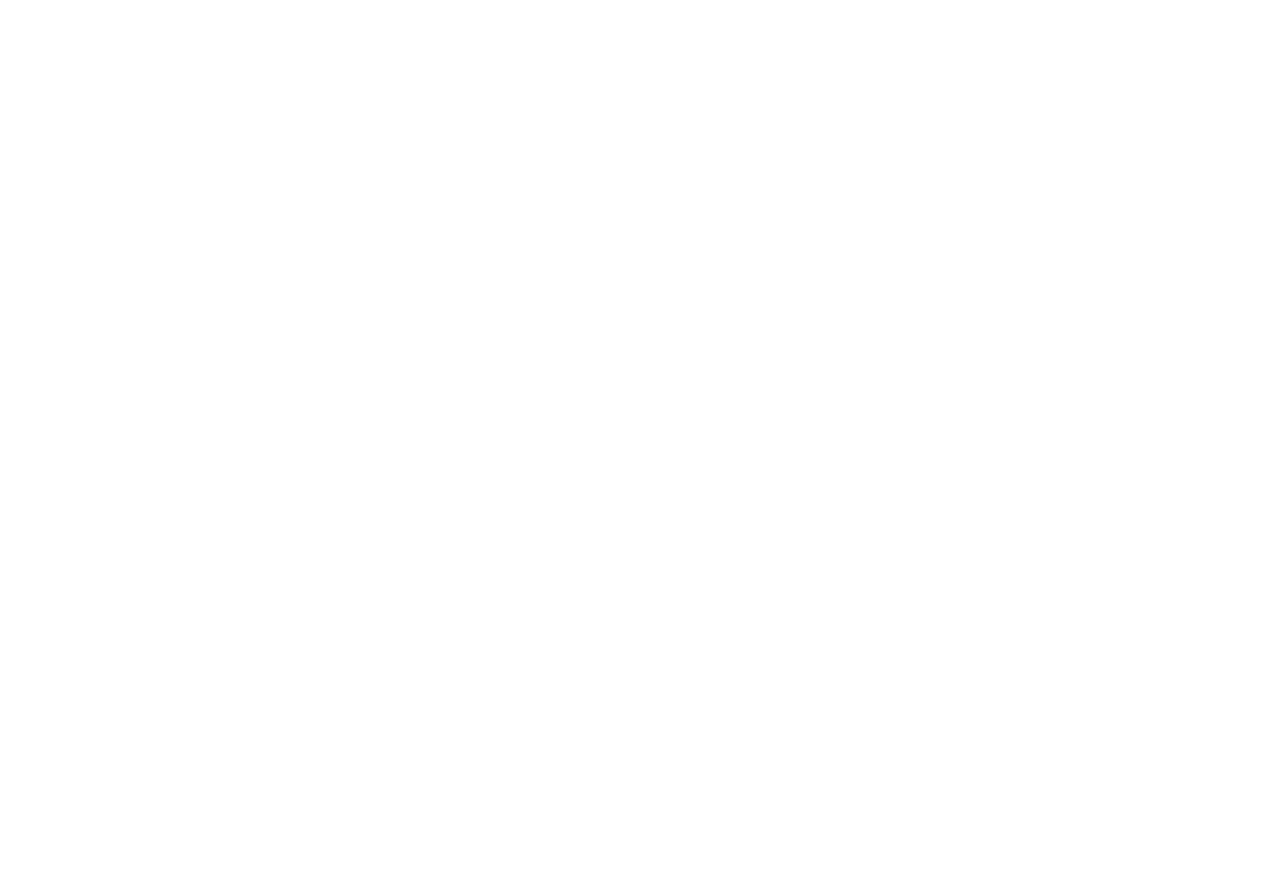
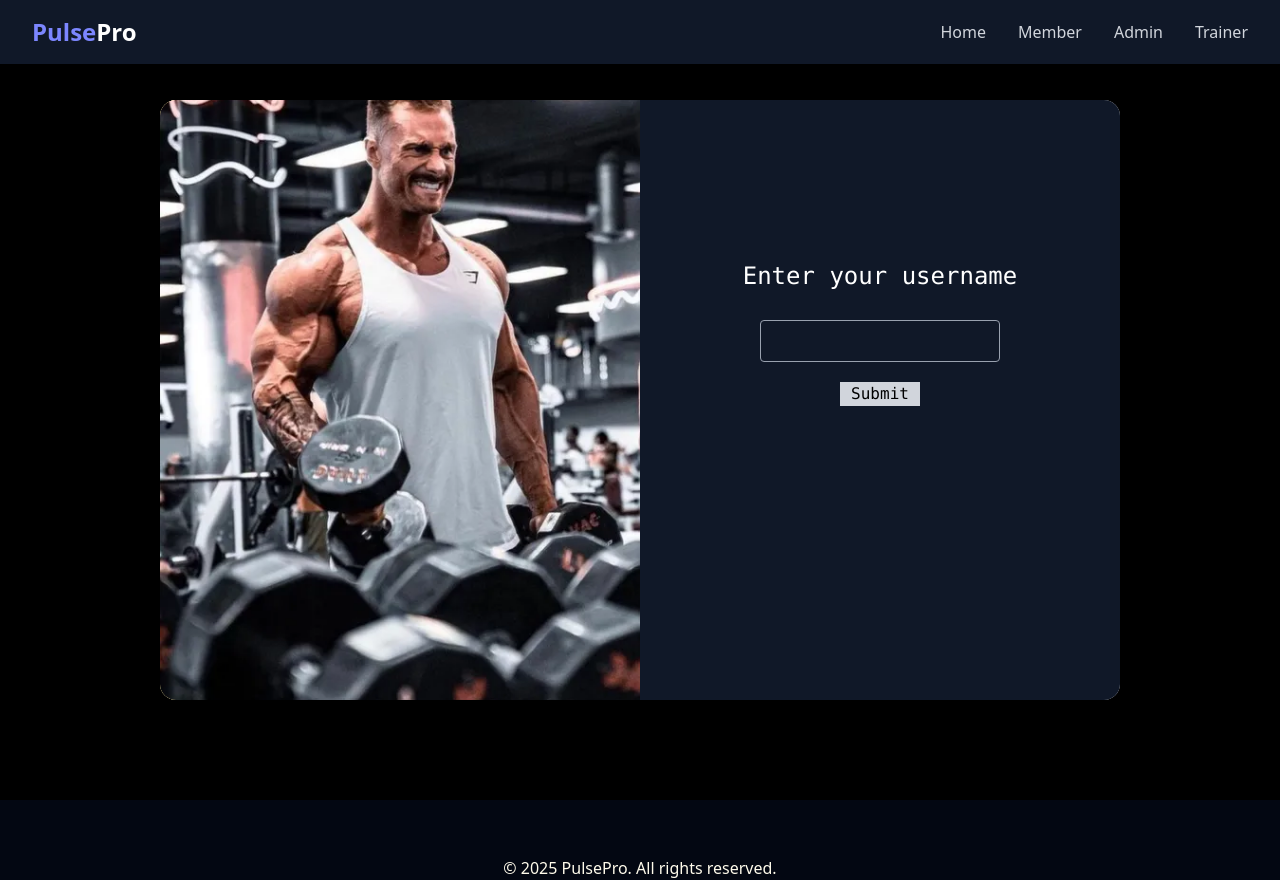
Before and after one commit to Rusira54321/pulseprofrontend, a React (Vite) app: page /username in a window 1280 px wide. Before the commit this address had no page. Before the commit the page ends 800 px from the top, so only its background shows below. Built offline with nearby package versions, Linux system fonts and the light colour scheme; a web font is replaced by a local one.

Commit message:
i fix somebugs

```diff
--- a/src/App.jsx
+++ b/src/App.jsx
@@ -4,6 +4,7 @@
 import Login from './components/Login/Login'
 import Signup from './components/Signup/Signup'
 import {Route,Routes} from "react-router-dom"
+import Username from "./components/Username/Username"
 import Displaytrainers from "./components/displaytrainer/DisplayTrainer"
 import Email from './components/Email/Email'
 import Otp from './components/Otp/Otp'
@@ -33,6 +34,7 @@
           <Route path="otp" element={<Otp />} />
           <Route path='/trainer/login' element={<Trainerlogin/>}/>
           <Route path="reset" element={<ResetPassword />} />
+          <Route path='username' element={<Username/>}/>
         </Route>
 
         {/* Standalone route (not using Homenavbar) */}
--- a/src/components/Addmember/Addmember.jsx
+++ b/src/components/Addmember/Addmember.jsx
@@ -3,6 +3,8 @@
 import {toast,Bounce} from "react-toastify"
 import member from "../Addmember/member.jpg"
 const Addmember = () => {
+    const getUrl = "http://localhost:5000/trainer/gettrainername"
+
     const [name,setName] = useState("")
     const [username,setUsername] = useState("")
     const [password,setPassword] = useState("")
@@ -11,6 +13,7 @@
     const [trainer,setTrainer] = useState("")
     const [data,setdata] = useState([])
     const [profile,setprofile] = useState(null)
+
     useEffect(()=>{
         const key = localStorage.getItem("gymkey")
         const getdetails = async() =>{
@@ -25,45 +28,45 @@
         }
         getdetails()
     },[])
-    const handleSubmit = async(e) =>{
-            e.preventDefault()
-            const key = localStorage.getItem("gymkey")
-            const formdata = new FormData()
-            formdata.append("name",name)
-            formdata.append("username",username)
-            formdata.append("password",password)
-            formdata.append("height",height)
-            formdata.append("weight",weight)
-            formdata.append("trainer",trainer)
-            formdata.append("profile",profile)
-            formdata.append("key",key)
-            const urls = "http://localhost:5000/multer/addmember"
-            await axios.post(urls,formdata).then(()=>{
-        toast.success('member added successfully', {
+    const handleSubmit = async (e) => {
+    e.preventDefault();
+    const key = localStorage.getItem("gymkey");
+
+    try {
+        // Get trainer's name based on username
+        const res = await axios.post(getUrl, { username: trainer });
+        const trainerNameFromServer = res.data.name;
+
+        const formdata = new FormData();
+        formdata.append("trainername", trainerNameFromServer); // ✅ Correct usage here
+        formdata.append("name", name);
+        formdata.append("username", username);
+        formdata.append("password", password);
+        formdata.append("height", height);
+        formdata.append("weight", weight);
+        formdata.append("trainer", trainer);
+        formdata.append("profile", profile);
+        formdata.append("key", key);
+
+        const urls = "http://localhost:5000/multer/addmember";
+
+        await axios.post(urls, formdata);
+        toast.success("Member added successfully", {
             position: "top-right",
             autoClose: 5000,
-                                hideProgressBar: false,
-                                closeOnClick: false,
-                                pauseOnHover: true,
-                                draggable: true,
-                                progress: undefined,
             theme: "light",
             transition: Bounce,
         });
-    }).catch((error)=>{
-        toast.warn(error.response.data.message, {
+
+    } catch (error) {
+        toast.warn(error.response?.data?.message || "Error adding member", {
             position: "top-right",
             autoClose: 5000,
-                                hideProgressBar: false,
-                                closeOnClick: false,
-                                pauseOnHover: true,
-                                draggable: true,
-                                progress: undefined,
             theme: "light",
             transition: Bounce,
         });
-    })
     }
+};
   return (
     <div className='flex w-full justify-center items-center h-screen bg-black'>
         <div className='w-3/4 bg-gray-200 h-3/4 flex rounded-2xl'>
--- a/src/components/Email/Email.jsx
+++ b/src/components/Email/Email.jsx
@@ -10,6 +10,22 @@
     const [email,setEmail] = useState('')
     const handleSubmit = async(e) =>{
         e.preventDefault()
+        const emails = localStorage.getItem("preferedemail")
+        if(emails!=email)
+        {
+             toast.warn("the email is not correct", {
+                        position: "top-right",
+                        autoClose: 5000,
+                        hideProgressBar: false,
+                        closeOnClick: false,
+                        pauseOnHover: true,
+                        draggable: true,
+                        progress: undefined,
+                        theme: "light",
+                        transition: Bounce,
+                        });
+        }
+        else{
         await axios.post(URL,{
             email:email
         }).then(()=>{
@@ -40,6 +56,7 @@
                         });
         })
     }
+    }
   return (
     <div className='flex justify-center items-center h-screen bg-black'>
         <div className='w-3/4 bg-gray-200 h-3/4 flex rounded-2xl'>
--- a/src/components/Login/Login.jsx
+++ b/src/components/Login/Login.jsx
@@ -63,7 +63,7 @@
                     </div>
                     <div className='flex justify-end'>
                             <div>
-                                <p className='font-mono mr-10 mt-2 text-white'><Link to="/email">Forget password</Link></p>
+                                <p className='font-mono mr-10 mt-2 text-white'><Link to="/username">Forget password</Link></p>
                             </div>
                     </div>
                     <div className='flex justify-center mt-10'>
--- a/src/components/ResetPassword/ResetPassword.jsx
+++ b/src/components/ResetPassword/ResetPassword.jsx
@@ -28,6 +28,7 @@
                                 });
                 navigate("/login")
                 localStorage.removeItem("email")
+                localStorage.removeItem("preferedemail")
         }).catch((error)=>{
                 toast.warn(error.response.data.message, {
                         position: "top-right",
--- /dev/null
+++ b/src/components/Username/Username.jsx
@@ -0,0 +1,68 @@
+import React, { useState } from 'react'
+import axios from "axios"
+import {Bounce,toast} from "react-toastify"
+import usernameimage from "../Username/username.jpg"
+import { useNavigate } from 'react-router-dom'
+const Username = () => {
+    const navigate = useNavigate()
+    const [username,setUsername]  = useState('')
+    const URl ="http://localhost:5000/auth/getemail"
+    const handleSubmit = async(e) =>{
+        e.preventDefault()
+        await axios.post(URl,{
+            username:username
+        }).then((res)=>{
+            toast.success(res.data.message, {
+                                position: "top-right",
+                                autoClose: 5000,
+                                hideProgressBar: false,
+                                closeOnClick: false,
+                                pauseOnHover: true,
+                                draggable: true,
+                                progress: undefined,
+                                theme: "light",
+                                transition: Bounce,
+                                });
+            localStorage.setItem("preferedemail",res.data.email)
+            navigate("/email")
+        }).catch((error)=>{
+            toast.warn(error.response.data.message, {
+                                    position: "top-right",
+                                    autoClose: 5000,
+                                    hideProgressBar: false,
+                                    closeOnClick: false,
+                                    pauseOnHover: true,
+                                    draggable: true,
+                                    progress: undefined,
+                                    theme: "light",
+                                    transition: Bounce,
+                                    });
+        })
+    }
+  return (
+      <div className='flex justify-center items-center h-screen bg-black'>
+            <div className='w-3/4 bg-gray-200 h-3/4 flex rounded-2xl'>
+                <div className='w-1/2 h-full bg-amber-200 rounded-l-2xl flex'>
+                    <img src={usernameimage} className='w-full h-full object-cover  rounded-l-2xl'/>
+                </div>
+                <div className='w-1/2 h-full bg-gray-900 rounded-r-2xl'>
+                        <form className='flex flex-col'>
+                            <div className='flex justify-center mt-40 text-2xl text-white font-mono'>
+                                <h1>Enter your username</h1>
+                            </div>
+                            <div className='flex justify-center'>
+                                <input onChange={(e)=>{setUsername(e.target.value)}} className="w-1/2 mt-7 border border-gray-400 rounded px-3 py-2 text-white" type='text'/>
+                            </div>
+                            <div  className='flex justify-center'>
+                                <div className=' mt-5 h-6 w-20 bg-gray-300 flex justify-center items-center'>
+                                    <button type="submit" className='font-mono cursor-pointer' onClick={handleSubmit}>Submit</button>
+                                </div>
+                            </div>
+                        </form>
+                </div>
+            </div>
+        </div>
+  )
+}
+
+export default Username
```
Also changed, not shown: src/components/Username/username.jpg (added). Lines whose indentation alone changed are shown as unchanged.
